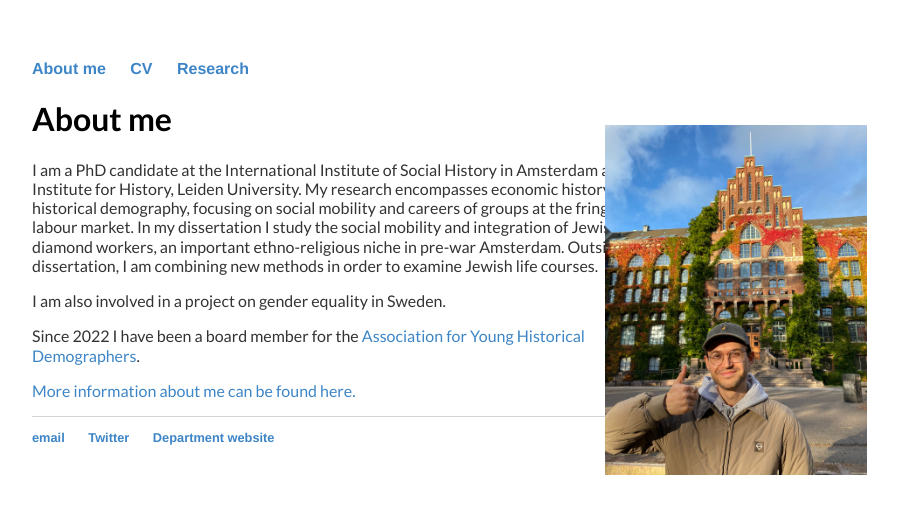
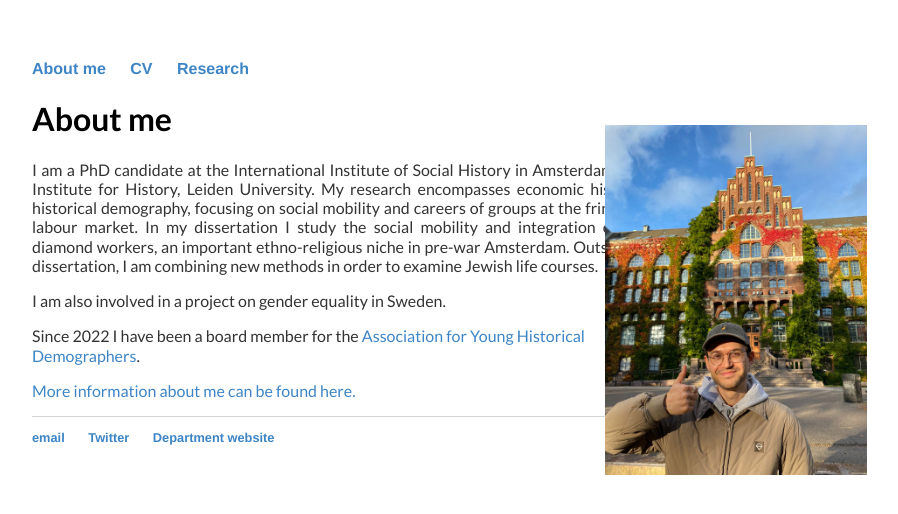
Before and after one commit to kok-joris/kok-joris.github.io, a Jekyll site: the page built from index.html, in a window 1280 px wide. Shown: the top 514 px of the page, without its empty margins (288-1186 px from the left). Built offline with Jekyll 4.4.1, drawn with Linux system fonts in a browser that asks for light colours; Markdown is read by kramdown in place of the engine named in the settings.

Commit message:
Update index.html

```diff
--- a/index.html
+++ b/index.html
@@ -12,7 +12,9 @@ title: Joris Kok
 
 
 	<h1>About me</h1>
-	<p>I am a PhD candidate at the International Institute of Social History in Amsterdam and the Institute for History, Leiden University. My research encompasses economic history and historical demography, focusing on social mobility and careers of groups at the fringe of the labour market. In my dissertation I study the social mobility and integration of Jewish diamond workers, an important ethno-religious niche in pre-war Amsterdam. Outside of my dissertation, I am combining new methods in order to examine Jewish life courses.</p>
+	    <p align="justify">
+		    I am a PhD candidate at the International Institute of Social History in Amsterdam and the Institute for History, Leiden University. My research encompasses economic history and historical demography, focusing on social mobility and careers of groups at the fringe of the labour market. In my dissertation I study the social mobility and integration of Jewish diamond workers, an important ethno-religious niche in pre-war Amsterdam. Outside of my dissertation, I am combining new methods in order to examine Jewish life courses.
+	    </p>
 
 	<p>I am also involved in a project on gender equality in Sweden.</p>
 
```
